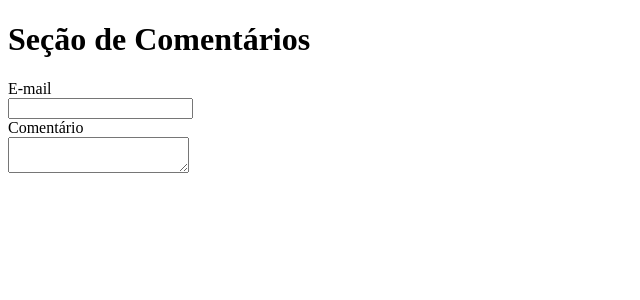
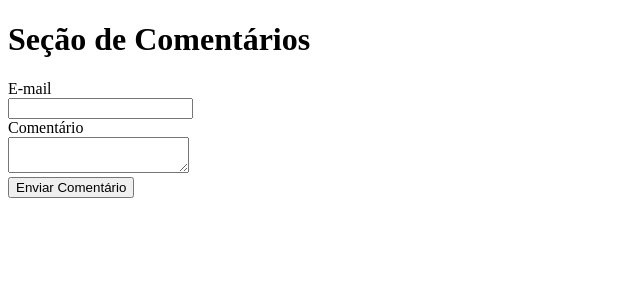
Before and after one commit to IzadoraNascimento/Feed, a React (Vite) app: page / in a window 1280 px wide. Shown: the top 300 px of the page, without its empty margins (0-640 px from the left). Built offline with nearby package versions, Linux system fonts and the light colour scheme.

Commit message:
create-button

```diff
--- a/src/App.jsx
+++ b/src/App.jsx
@@ -1,11 +1,13 @@
 import React from "react";
 import Forms from "./components/Forms";
+import Submit from "./components/Submit";
 
 function App() {
 
   return (
     <>
     <Forms />
+    <Submit />
     </>
   )
 }
--- /dev/null
+++ b/src/components/Submit/index.jsx
@@ -0,0 +1,3 @@
+export default function Submit() {
+  return <button className="submit">Enviar Comentário</button>
+}
```
